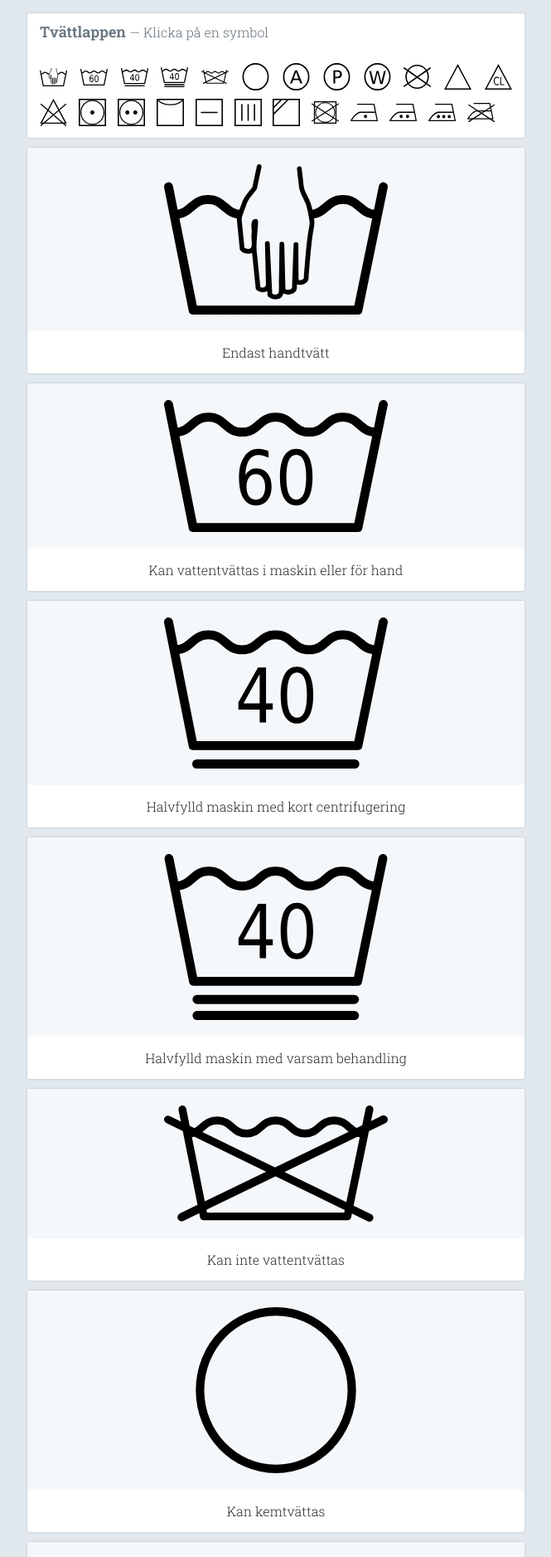
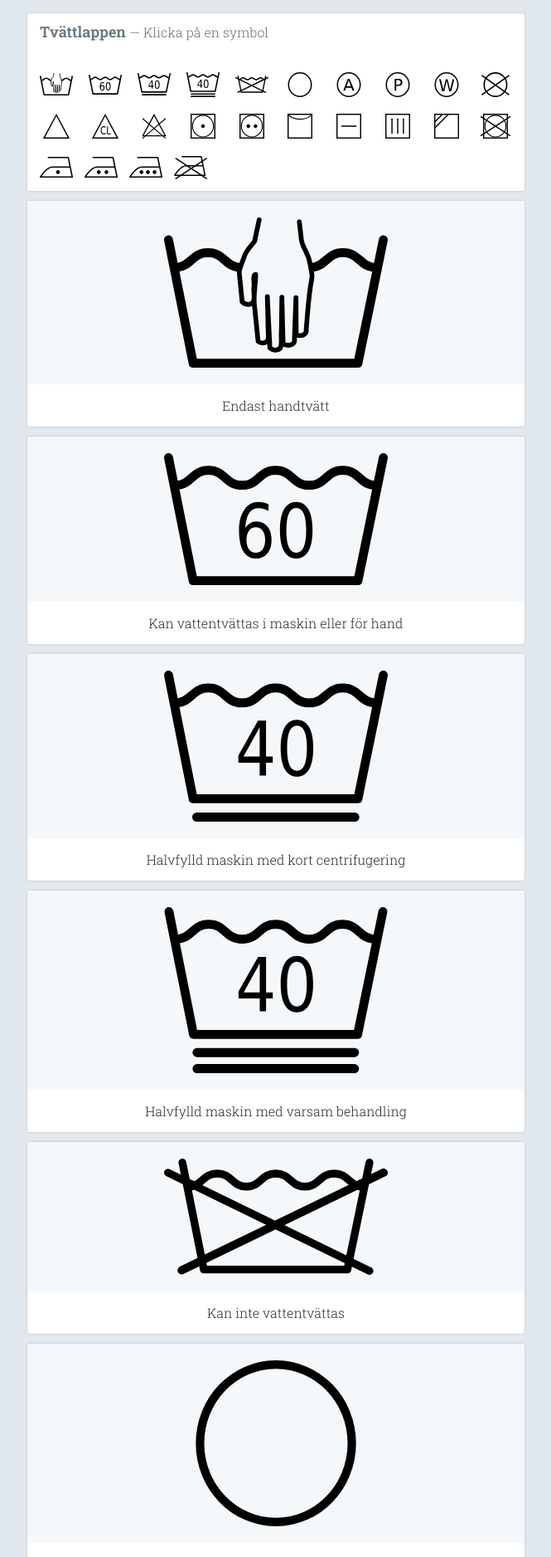
Before and after one commit to zykadelic/Tvattlappen, a Jekyll site: the page built from index.html, in a window 1280 px wide. Shown: the top 1876 px of the page at 83% size, without its empty margins (307-972 px from the left). Built offline with Jekyll 4.4.1, drawn with Linux system fonts in a browser that asks for light colours; nearby versions of some CDN libraries.

Commit message:
increase preview sizes
improves touch navigation

```diff
--- a/_sass/_application.scss
+++ b/_sass/_application.scss
@@ -1,7 +1,7 @@
 $careTagInner-verticalPadding: 15px;
 $careTagInner-verticalPadding--grid: 10px;
-$careTagPreview-size: 43px;
-$careTagPreview-horizontalPadding: 5px;
+$careTagPreview-size: 50px;
+$careTagPreview-horizontalPadding: 10px;
 $careTagPreview-verticalPadding: $careTagInner-verticalPadding - $careTagInner-verticalPadding--grid;
 
 .column {
```
